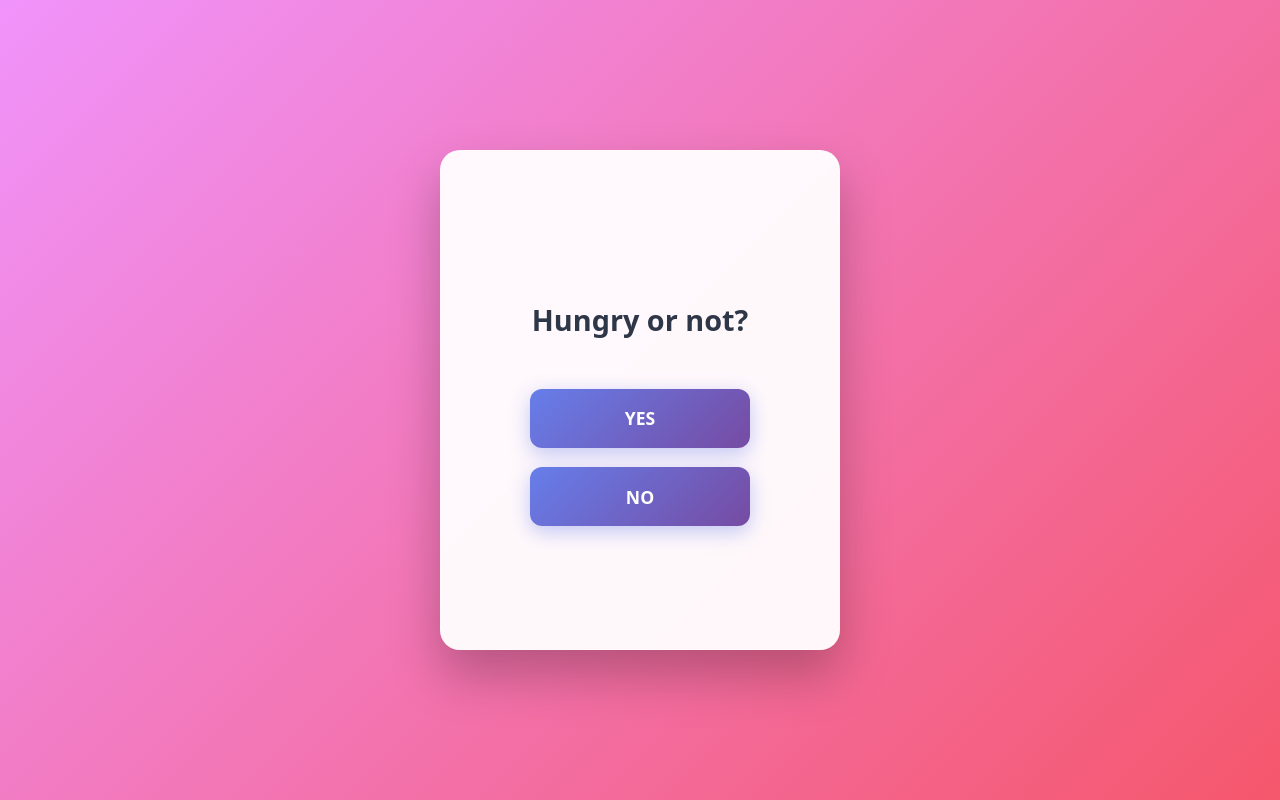
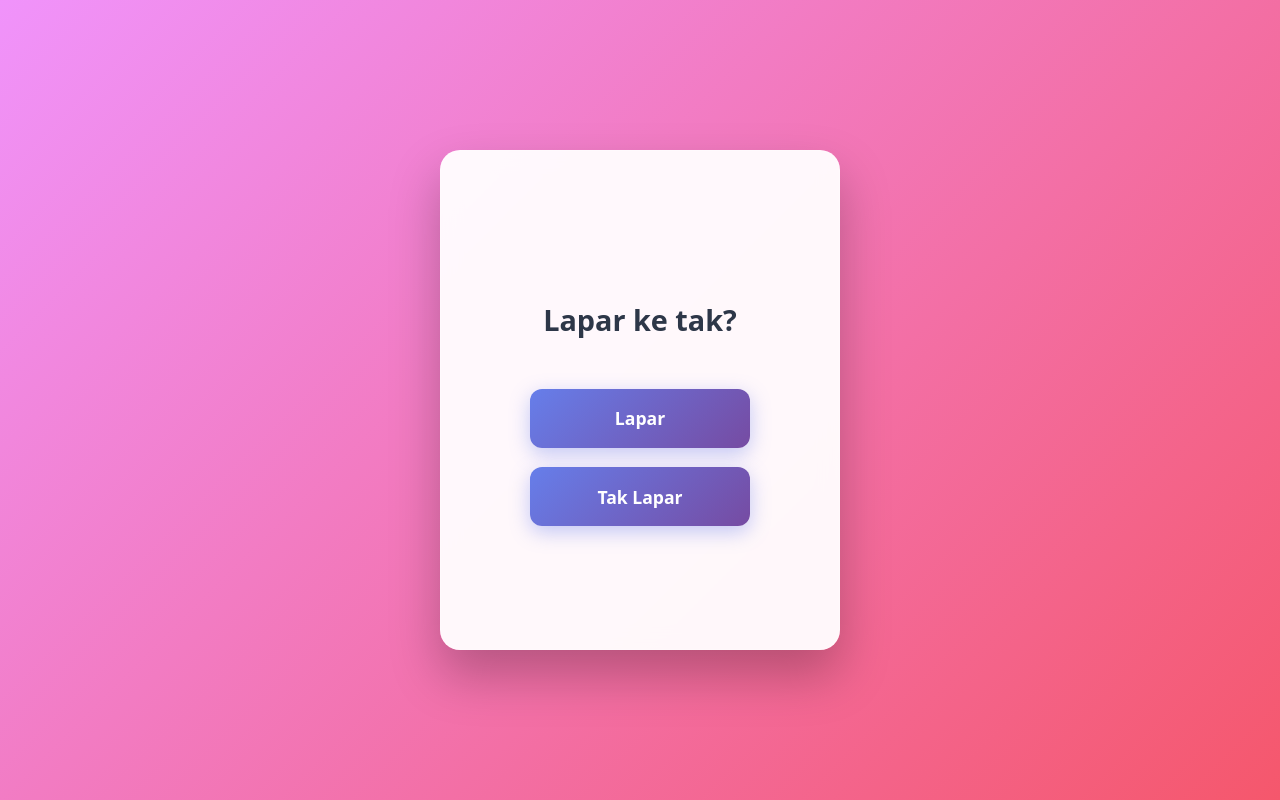
Before and after one commit to tfqnet/nak-makan-apa-next, a React (Vite) app: page / in a window 1280 px wide. Both pictures are taken after a click on the button "Restoren Mamak". Built offline with nearby package versions, Linux system fonts and the light colour scheme.

Commit message:
Localize app to Bahasa Malaysia - update questions and button labels

```diff
--- a/src/App.jsx
+++ b/src/App.jsx
@@ -225,9 +225,9 @@ function App() {
   }, []);
 
   const questions = [
-    { key: 'hungry', text: 'Hungry or not?' },
-    { key: 'spicy', text: 'Spicy or not?' },
-    { key: 'expensive', text: 'Expensive or not?' },
+    { key: 'hungry', text: 'Lapar ke tak?' },
+    { key: 'spicy', text: 'Pedas ke tak?' },
+    { key: 'expensive', text: 'Mahal ke murah?' },
   ];
 
   const handleRestaurant = (type) => {
@@ -776,22 +776,30 @@ Please email this to: tfqnet@gmail.com`;
                 animation: 'fadeInOut 2s ease',
                 pointerEvents: 'none'
               }}>
-                👈 No<br/>
-                👉 Yes
+                👈 {questions[step - 1].key === 'hungry' ? 'Tak Lapar' :
+                     questions[step - 1].key === 'spicy' ? 'Tak Pedas' : 'Murah'}<br/>
+                👉 {questions[step - 1].key === 'hungry' ? 'Lapar' :
+                     questions[step - 1].key === 'spicy' ? 'Pedas' : 'Mahal'}
               </div>
             )}
             <h2>{questions[step - 1].text}</h2>
             {!isMobile.current && (
               <div className="options">
-                <button onClick={() => handleAnswer('YES')}>YES</button>
-                <button onClick={() => handleAnswer('NO')}>NO</button>
+                <button onClick={() => handleAnswer('YES')}>
+                  {questions[step - 1].key === 'hungry' ? 'Lapar' :
+                   questions[step - 1].key === 'spicy' ? 'Pedas' : 'Mahal'}
+                </button>
+                <button onClick={() => handleAnswer('NO')}>
+                  {questions[step - 1].key === 'hungry' ? 'Tak Lapar' :
+                   questions[step - 1].key === 'spicy' ? 'Tak Pedas' : 'Murah'}
+                </button>
               </div>
             )}
           </>
         )}
         {step > questions.length && (
           <>
-            <h2>Cadangan makanan untuk anda:</h2>
+            <h2>Cadangan makanan untuk awak:</h2>
             <p className="suggestion">{currentSuggestion}</p>
             <div style={{display: 'flex', justifyContent: 'center', marginTop: '2rem'}}>
               <button onClick={handleRestart}>Cuba lagi</button>
```
